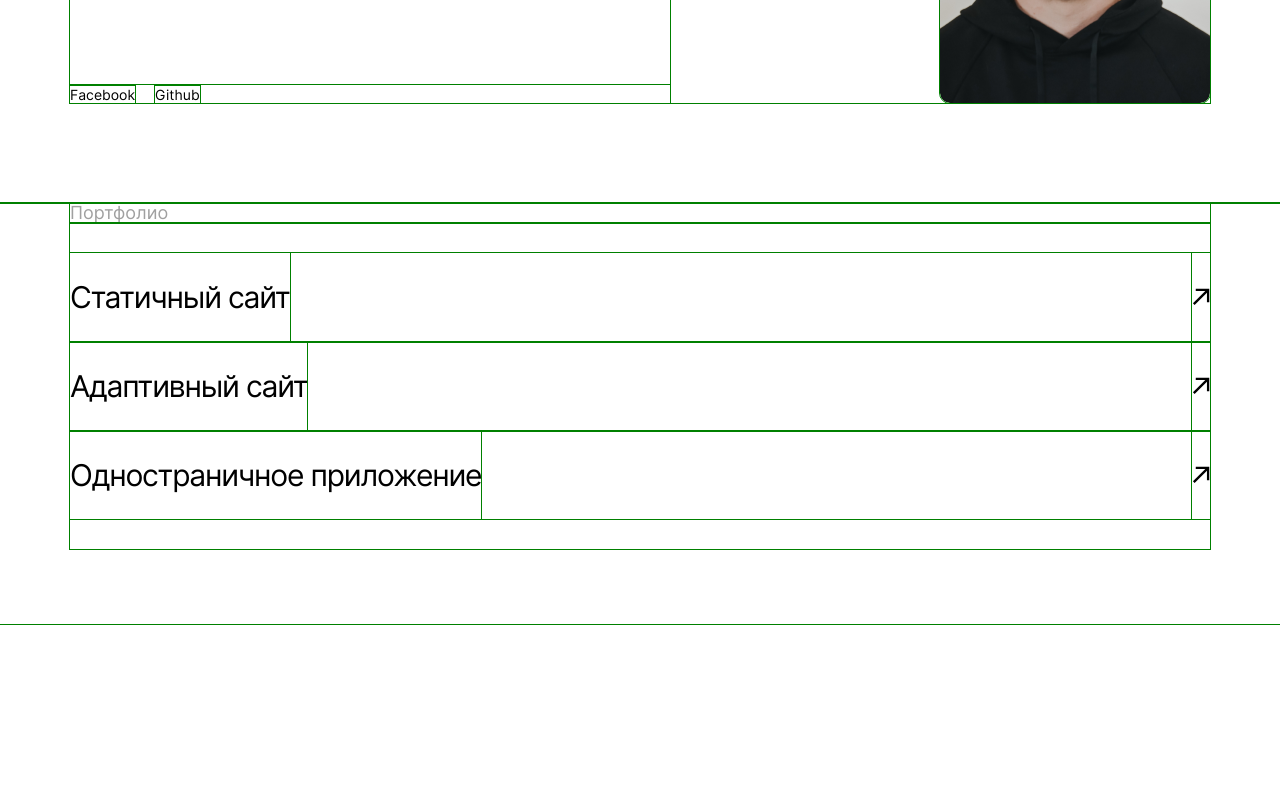
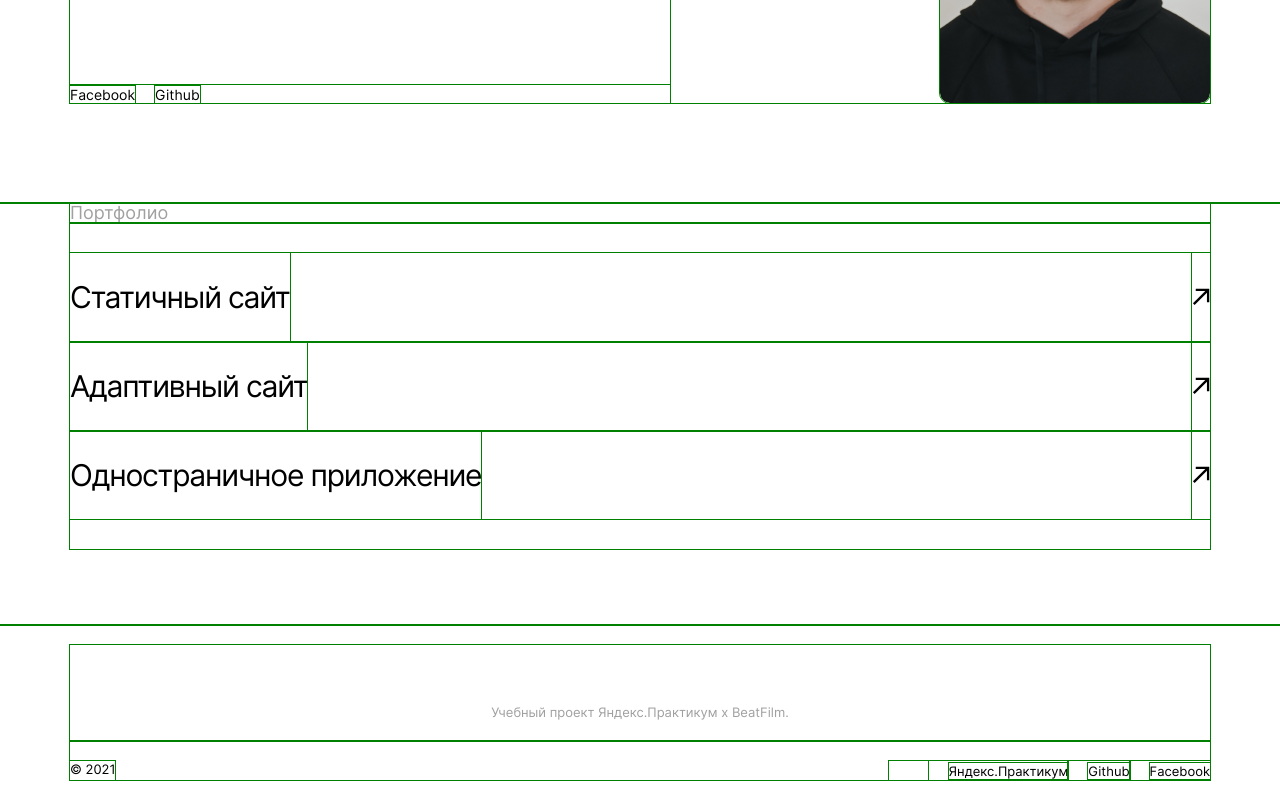
Before and after one commit to AmoryMeow/movies-explorer-frontend, a React (Create React App) app: page / in a window 1280 px wide. Shown: the part 2362-3162 px from the top of the page. Before the commit the page ends 2987 px from the top, so only its background shows below. Built offline with nearby package versions, Linux system fonts and the light colour scheme.

Commit message:
feat: footer

```diff
--- a/src/components/Footer/Footer.css
+++ b/src/components/Footer/Footer.css
@@ -0,0 +1,47 @@
+.footer {
+  padding: 20px 70px;
+}
+
+.footer__title {
+  font-style: normal;
+  font-weight: normal;
+  font-size: 13px;
+  line-height: 16px;
+  text-align: center;
+  color: #A0A0A0;
+  margin: 0;
+  padding: 59px 0 20px 0;
+  border-bottom: 1px #E8E8E8 solid;
+}
+
+.footer__info {
+  display: flex;
+  justify-content: space-between;
+  padding-top: 20px;
+}
+
+.footer__copyright {
+  font-style: normal;
+  font-weight: normal;
+  font-size: 13px;
+  line-height: 16px;
+  margin: 0;
+}
+
+.footer__links {
+  padding-top: 0;
+  margin: 0;
+  list-style: none;
+  display: flex;
+  justify-content: right;
+}
+
+.footer__link {
+  font-style: normal;
+  font-weight: normal;
+  font-size: 13px;
+  line-height: 16px;
+  color: #000000;
+  text-decoration: none;
+  margin-left: 20px;
+}
--- a/src/components/Footer/Footer.js
+++ b/src/components/Footer/Footer.js
@@ -1,9 +1,18 @@
+import { Link } from 'react-router-dom';
 import './Footer.css';
 
 function Footer() {
   return(
     <footer className="footer">
-
+      <p className="footer__title">Учебный проект Яндекс.Практикум х BeatFilm.</p>
+      <div className="footer__info">
+        <p className="footer__copyright">&copy; {new Date().getFullYear()}</p>
+        <ul className="footer__links">
+          <li><Link to="/" className="footer__link">Яндекс.Практикум</Link></li>
+          <li><Link to="/" className="footer__link">Github</Link></li>
+          <li><Link to="/" className="footer__link">Facebook</Link></li>
+        </ul>
+      </div>
     </footer>
   )
 }
```
